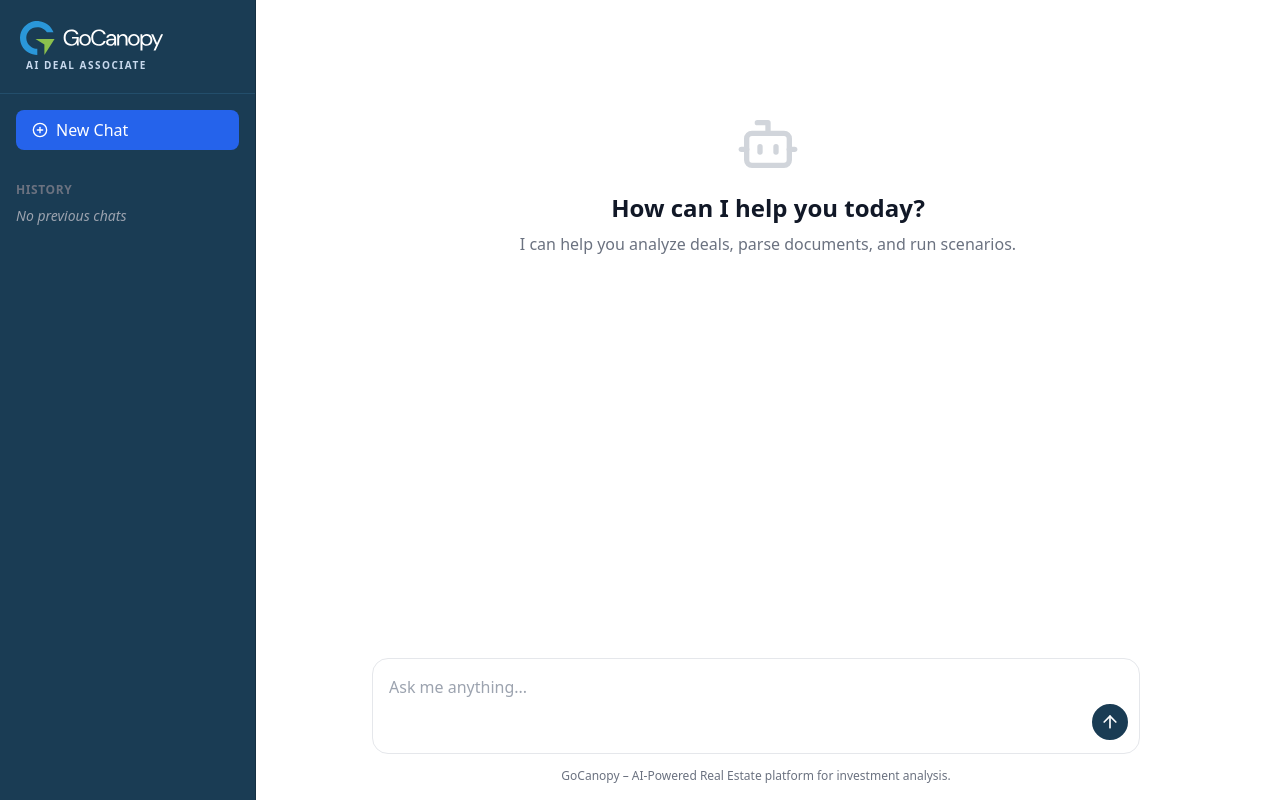
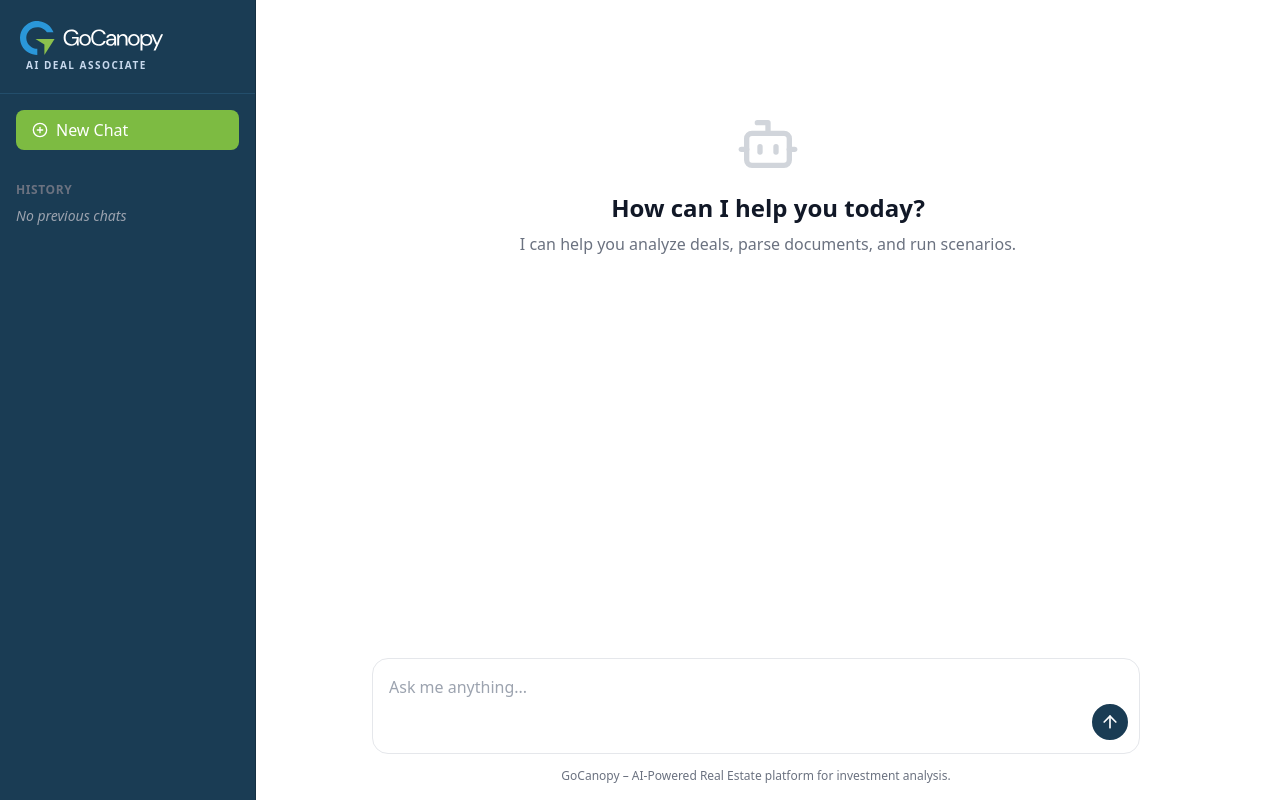
Before and after one commit to jianpingh/ai-deal-associate, a Next.js app in the folder frontend/: page / in a window 1280 px wide. Built offline with nearby package versions, Linux system fonts and the light colour scheme.

Commit message:
Fix layout overflow issues with Math formulas and update button color

```diff
--- a/frontend/app/page.tsx
+++ b/frontend/app/page.tsx
@@ -282,7 +282,7 @@ export default function Home() {
         <div className="p-4">
           <button
             onClick={startNewChat}
-            className="flex items-center w-full gap-2 px-4 py-2 text-white transition-colors bg-blue-600 rounded-lg hover:bg-blue-700"
+            className="flex items-center w-full gap-2 px-4 py-2 text-white transition-colors bg-[#7dbb42] rounded-lg hover:bg-[#6aa333]"
           >
             <PlusCircle className="w-4 h-4" />
             New Chat
```
Also changed, not shown: 1 other file (tests, documents, lock files or other folders).
